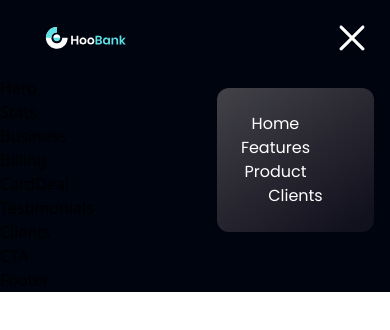
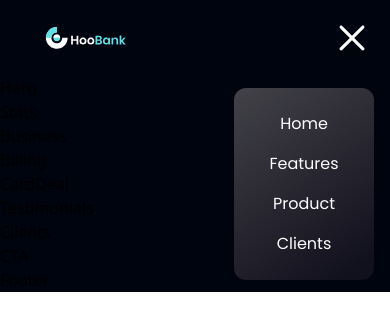
Before and after one commit to hayesdev/bank_app, a React (Vite) app: page / in a window 390 px wide. Both pictures are taken after a click on the picture 352 px from the left and 38 px from the top of the page. Shown: the top 330 px of the page. Built offline with nearby package versions, Linux system fonts and the light colour scheme.

Commit message:
sets mb in mobile view

```diff
--- a/src/components/Navbar.jsx
+++ b/src/components/Navbar.jsx
@@ -40,7 +40,7 @@ const Navbar = () => {
                 key={nav.id}
                 // using string interpol to set styles
                 className={`font-poppins font-normal text-white text-[16px] ${
-                  index === navLinks.length - 1 ? "mr-0" : "mr-10"
+                  index === navLinks.length - 1 ? "mr-0" : "mb-4"
                 } cursor-pointer`}
               >
                 <a href={`#${nav.id}`}>{nav.title}</a>
```
